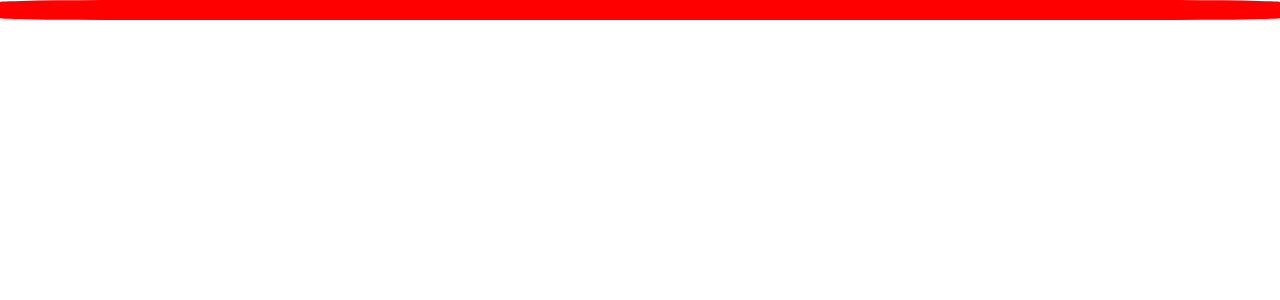
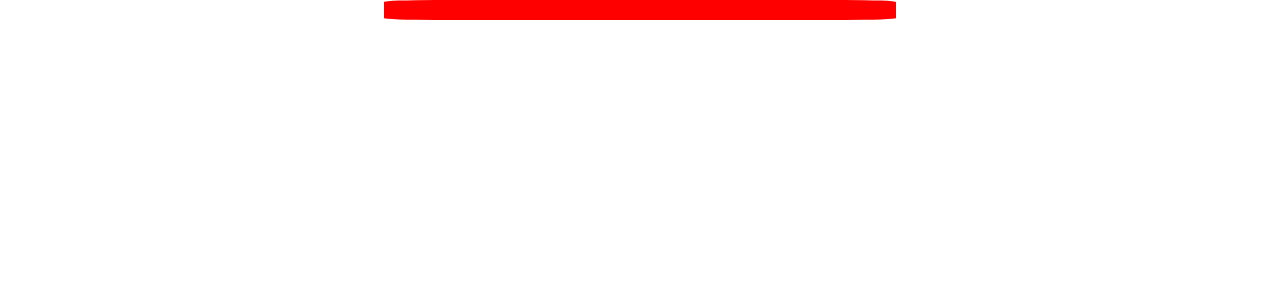
Before and after one commit to PanicP/panicp-profile, a React app: page /chat in a window 1280 px wide. Shown: the top 300 px of the page. Built offline with nearby package versions, Linux system fonts and the light colour scheme.

Commit message:
wip: add chat layout

```diff
--- /dev/null
+++ b/src/components/layout/ChatLayout.scss
@@ -0,0 +1,11 @@
+.chat-layout {
+  display: flex;
+
+  > .empty-space {
+    flex: 3;
+  }
+
+  > .chat-container {
+    flex: 4;
+  }
+}
--- /dev/null
+++ b/src/components/layout/ChatLayout.tsx
@@ -0,0 +1,19 @@
+import React from 'react'
+import './ChatLayout.scss'
+
+interface DefaultLayout {
+  children: React.ReactNode;
+  // any other props that come into the component
+}
+
+const ChatLayout =  ({ children }: DefaultLayout ) => (
+  <div className="chat-layout">
+    <div className="empty-space"/>
+    <div className="chat-container">
+      { children }
+    </div>
+    <div className="empty-space"/>
+  </div>
+)
+
+export default ChatLayout
--- a/src/components/layout/Default.scss
+++ b/src/components/layout/Default.scss
@@ -1,5 +1,5 @@
 .container {
-    width: 100%;
-    height: 100%;
+    width: 100vw;
+    height: 100vh;
     color: blue;
 }
--- a/src/components/pages/Chat.tsx
+++ b/src/components/pages/Chat.tsx
@@ -1,13 +1,14 @@
 import React from 'react'
 import Default from 'Components/layout/Default'
 import ChatBubble from 'Components/chat/Bubble'
+import ChatLayout from 'Components/layout/ChatLayout'
 
 export default () => (
     <>
         <Default>
-            <div>
+            <ChatLayout>
                 <ChatBubble label='test chat'></ChatBubble>
-            </div>
+            </ChatLayout>
         </Default>
     </>
 )
```
